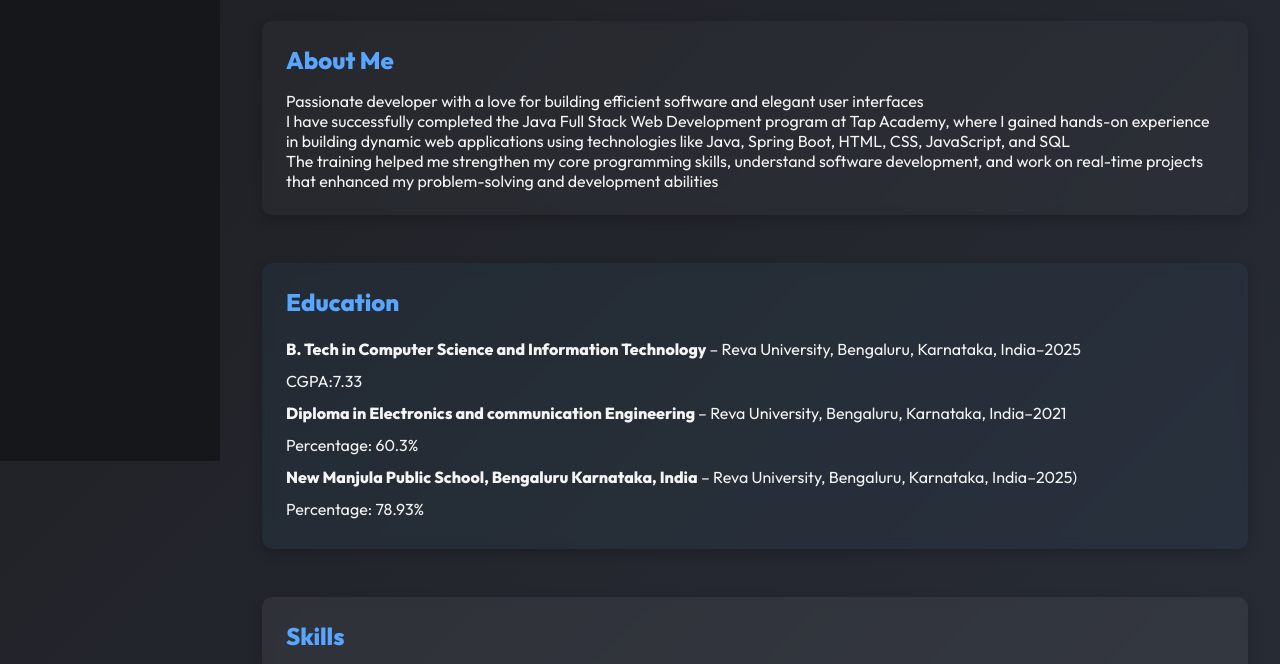
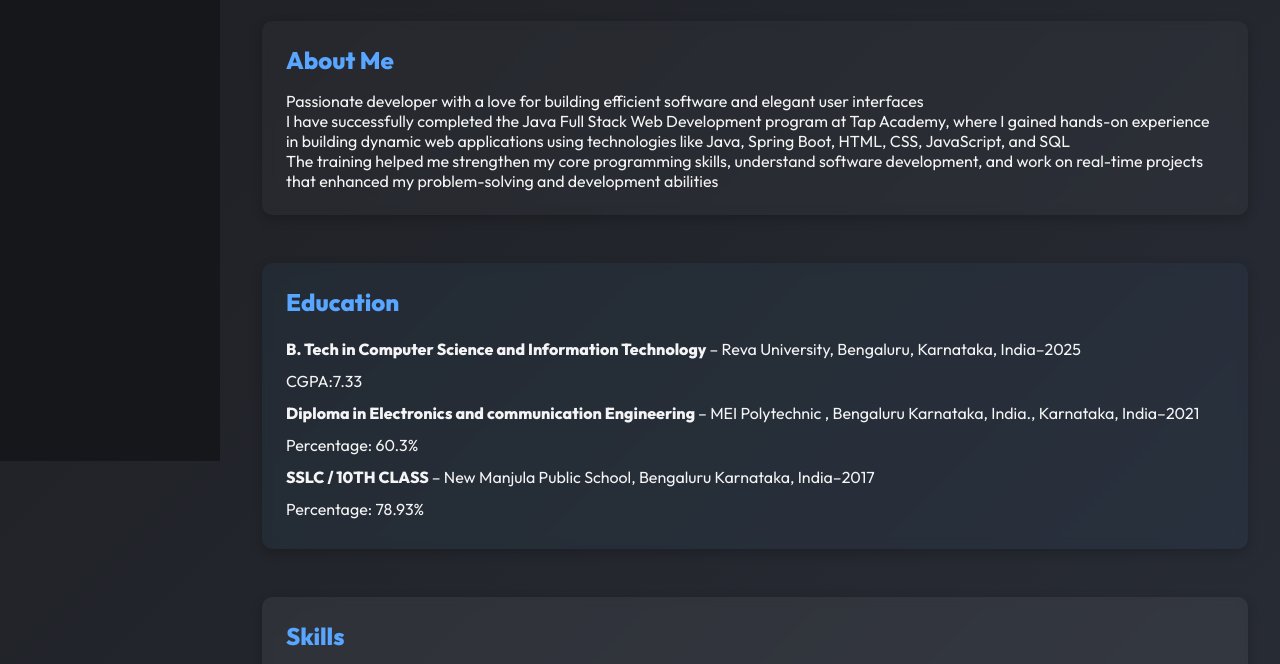
Before and after one commit to guruprasadsm/csit, a plain HTML site: page index.html in a window 1280 px wide. Shown: the part 339-1003 px from the top of the page. Drawn offline with nearby package versions, Linux system fonts and the light colour scheme.

Commit message:
Update index.html

```diff
--- a/index.html
+++ b/index.html
@@ -210,9 +210,9 @@ I have successfully completed the Java Full Stack Web Development program at Tap
       <ul>
         <li><strong>B. Tech in Computer Science and Information Technology </strong> – Reva University, Bengaluru, Karnataka, India–2025</li>
         <li>CGPA:7.33</li>
-        <li><strong>Diploma in Electronics and communication Engineering </strong> – Reva University, Bengaluru, Karnataka, India–2021</li>
+        <li><strong>Diploma in Electronics and communication Engineering </strong> – MEI Polytechnic , Bengaluru Karnataka, India., Karnataka, India–2021</li>
         <li>Percentage: 60.3% </li>
-        <li><strong>New Manjula Public School, Bengaluru Karnataka, India</strong> – Reva University, Bengaluru, Karnataka, India–2025)</li>
+        <li><strong>SSLC / 10TH CLASS </strong> – New Manjula Public School, Bengaluru Karnataka, India–2017</li>
         <li>Percentage: 78.93% </li>
       </ul>
     </section>
```
